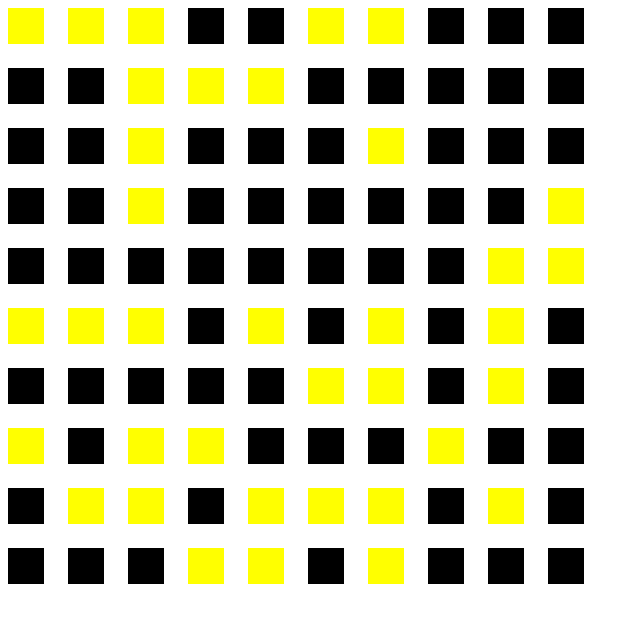
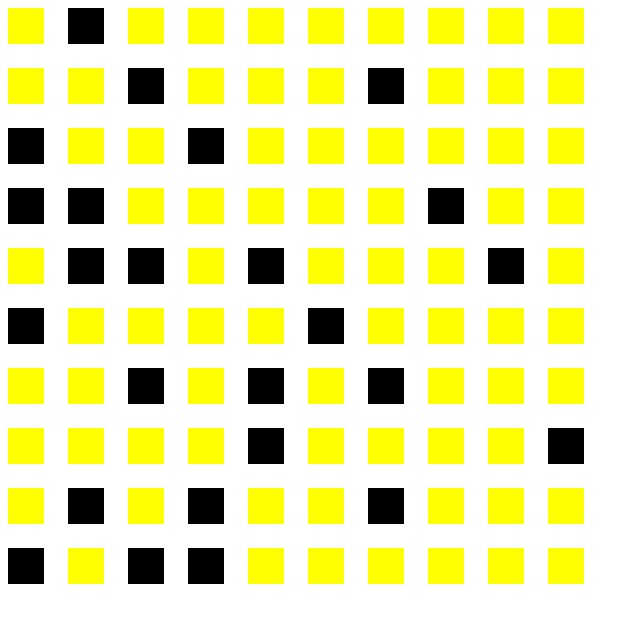
Before and after one commit to jeebeeng/firefly-fun-react, a React (Create React App) app: page / in a window 1280 px wide. Shown: the top 622 px of the page, without its empty margins (0-640 px from the left). Built offline with nearby package versions, Linux system fonts and the light colour scheme.

Commit message:
Randomize firefly off intervals

```diff
--- a/src/Game.js
+++ b/src/Game.js
@@ -1,9 +1,10 @@
 import React, { useEffect, useState } from 'react'
 import './Game.css'
 
-const OFF_INTERVAL = 1500
-const MIN_INTERVAL = 800
-const MAX_INTERVAL = 2000
+const MIN_OFF_INTERVAL = 1200
+const MAX_OFF_INTERVAL = 1900
+const MIN_ON_INTERVAL = 800
+const MAX_ON_INTERVAL = 2000
 const FIREFLY_SIZE = 40
 const NUM_ROW_FIREFLIES = 10
 
@@ -25,8 +26,8 @@ const Firefly = ({ data, update }) => {
       lightTimer = setTimeout(() => {
         update(data.x, data.y)
         setColor('black')
-      }, data.interval)
-    }, OFF_INTERVAL + data.interval)
+      }, data.onInterval)
+    }, data.offInterval)
   }
 
   return (
@@ -45,40 +46,42 @@ const Firefly = ({ data, update }) => {
 
 const Game = () => {
   const [fireflies, setFireflies] = useState([])
-  const [lightIntervals, setLightIntervals] = useState([])
+  const [onIntervals, setOnIntervals] = useState([])
+  const [offIntervals, setOffIntervals] = useState([])
 
   useEffect(() => {
     const newFireflies = []
-    const newIntervals = []
+    const newOnIntervals = []
     for (let i = 0; i < NUM_ROW_FIREFLIES; i++) {
-      newIntervals.push([])
+      newOnIntervals.push([])
       for (let j = 0; j < NUM_ROW_FIREFLIES; j++) {
-        const newInterval = randomInterval()
+        const onInterval = randomInterval(MIN_ON_INTERVAL, MAX_ON_INTERVAL)
+        const offInterval = randomInterval(MIN_OFF_INTERVAL, MAX_OFF_INTERVAL)
         const newFireFly = {
-          x: j,
-          y: i,
-          interval: newInterval
+          x: i,
+          y: j,
+          onInterval,
+          offInterval
         }
         newFireflies.push(newFireFly)
-        newIntervals[i][j] = newInterval
+        newOnIntervals[i][j] = onInterval
       }
     }
     setFireflies(newFireflies)
-    setLightIntervals(newIntervals)
+    setOnIntervals(newOnIntervals)
   }, [])
 
-  const randomInterval = () => {
-    return Math.floor(
-      Math.random() * (MAX_INTERVAL - MIN_INTERVAL) + MIN_INTERVAL
-    )
+  const randomInterval = (min, max) => {
+    return Math.floor(Math.random() * (max - min) + min)
   }
 
   const updateInterval = (x, y) => {
     setFireflies(prevFireflies =>
       prevFireflies.map(firefly => {
         if (firefly.x === x && firefly.y === y) {
-          const newInterval = randomInterval()
-          return { x, y, interval: newInterval }
+          const offInterval = randomInterval(MIN_ON_INTERVAL, MAX_ON_INTERVAL)
+          const onInterval = randomInterval(MIN_OFF_INTERVAL, MAX_OFF_INTERVAL)
+          return { x, y, onInterval, offInterval }
         }
         return firefly
       })
@@ -89,7 +92,7 @@ const Game = () => {
     <div className="field">
       {fireflies.map(firefly => (
         <Firefly
-          key={`${firefly.x}, ${firefly.y}, ${firefly.interval}`}
+          key={`${firefly.x}, ${firefly.y}, ${firefly.onInterval}`}
           data={firefly}
           update={updateInterval}
         />
```
